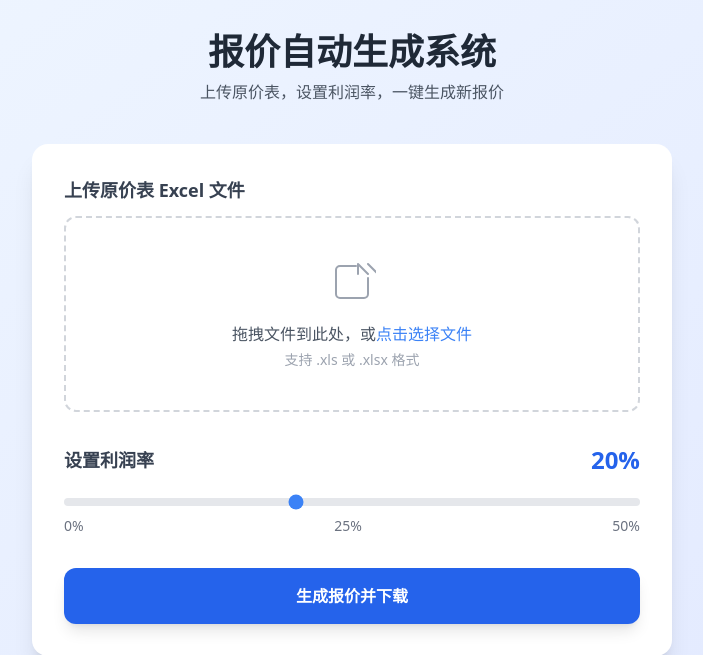
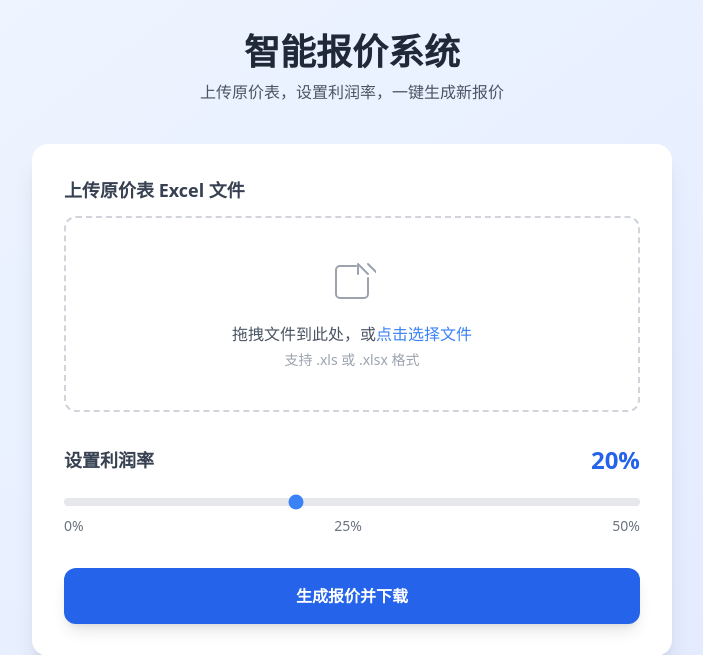
Before and after one commit to AuroraYangV5/quotation-system, a Python web app: template templates/index.html in a window 1280 px wide. Shown: the top 655 px of the page, without its empty margins (288-991 px from the left). Run offline with Jinja, Linux system fonts and the light colour scheme; the template is opened without the code that fills it, so the values that code supplies are empty; some libraries are stand-ins or nearby versions.

Commit message:
feat: 修改系统标题

```diff
--- a/frontend/index.html
+++ b/frontend/index.html
@@ -4,7 +4,7 @@
     <meta charset="UTF-8" />
     <link rel="icon" type="image/png" href="/favicon.png" />
     <meta name="viewport" content="width=device-width, initial-scale=1.0" />
-    <title>报价自动生成系统</title>
+    <title>智能报价系统</title>
   </head>
   <body>
     <div id="root"></div>
--- a/frontend/src/pages/UploadPage.tsx
+++ b/frontend/src/pages/UploadPage.tsx
@@ -766,7 +766,7 @@ export default function UploadPage() {
       <div className="sticky top-0 z-50 bg-[#f5f7fa]/95 backdrop-blur-sm py-6 px-4">
         <div className="max-w-7xl mx-auto text-center">
           <h1 className="text-4xl font-bold text-gray-800 mb-2">
-            报价自动生成系统
+            欢迎使用智能报价系统
           </h1>
           <p className="text-gray-600">
             上传原价表，自定义利润率，一键生成新报价
--- a/templates/index.html
+++ b/templates/index.html
@@ -3,7 +3,7 @@
 <head>
     <meta charset="UTF-8">
     <meta name="viewport" content="width=device-width, initial-scale=1.0">
-    <title>报价自动生成系统</title>
+    <title>智能报价系统</title>
     <script src="https://cdn.tailwindcss.com"></script>
     <style>
         /* 拖拽高亮效果 */
@@ -17,7 +17,7 @@
     <div class="container mx-auto px-4 py-8 max-w-2xl">
         <!-- 标题区域 -->
         <div class="text-center mb-10">
-            <h1 class="text-4xl font-bold text-gray-800 mb-2">报价自动生成系统</h1>
+            <h1 class="text-4xl font-bold text-gray-800 mb-2">智能报价系统</h1>
             <p class="text-gray-600">上传原价表，设置利润率，一键生成新报价</p>
         </div>
 
```
